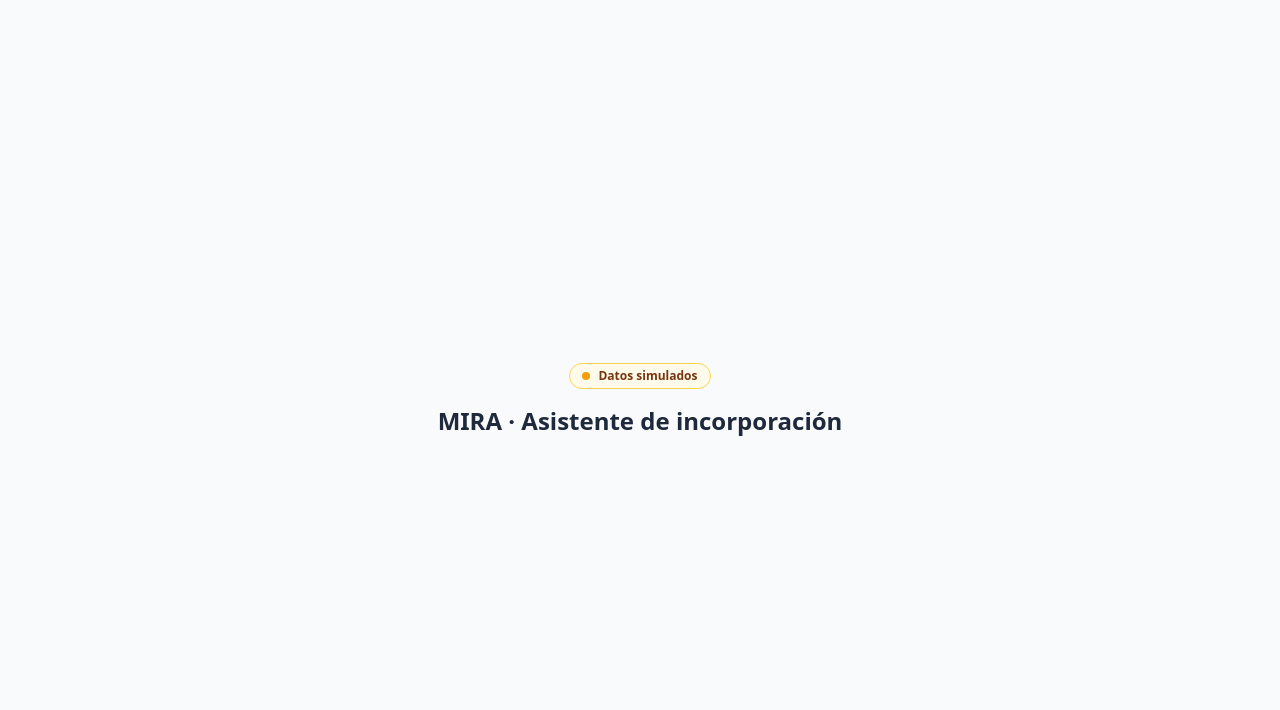
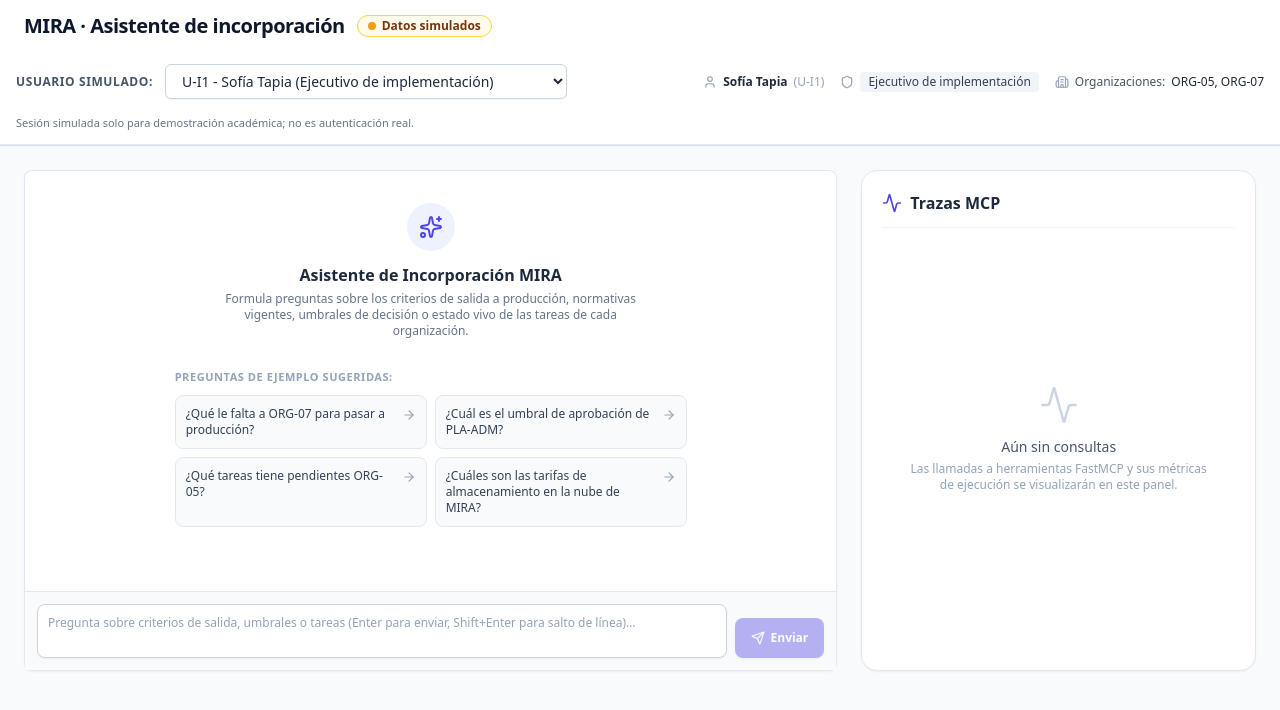
Before and after one commit to elesteber/entrega3-mira-rag-mcp, a React (Vite) app in the folder frontend/: page / in a window 1280 px wide. Shown: the top 710 px of the page. Built offline with nearby package versions, Linux system fonts and the light colour scheme.

Commit message:
feat(frontend): T023 layout principal con selector, chat y panel lateral

```diff
--- a/frontend/src/App.tsx
+++ b/frontend/src/App.tsx
@@ -1,22 +1,76 @@
+import { useState } from 'react'
+import { Activity } from 'lucide-react'
 import { isMockMode } from './services/api'
+import type { SimulatedUser } from './types'
+import { SessionSelector } from './components/SessionSelector'
+import { ChatInterface } from './components/ChatInterface'
 
-function App() {
+export function App() {
+  const [currentUser, setCurrentUser] = useState<SimulatedUser | null>(null)
+
   return (
-    <main className="min-h-screen bg-slate-50 text-slate-900 flex flex-col items-center justify-center p-4">
+    <div className="min-h-screen bg-slate-50 text-slate-900 flex flex-col">
+      {/* Barra superior con encabezado institucional y selector de sesión */}
+      <header className="border-b border-slate-200 bg-white">
+        <div className="mx-auto flex max-w-7xl items-center justify-between px-4 py-3 sm:px-6">
+          <div className="flex items-center gap-3">
+            <h1 className="text-xl font-bold tracking-tight text-slate-900">
+              MIRA · Asistente de incorporación
+            </h1>
             {isMockMode() && (
               <aside
                 role="status"
                 aria-label="Aviso de modo simulado"
-          className="mb-4 inline-flex items-center gap-2 rounded-full border border-amber-300 bg-amber-50 px-3 py-1 text-xs font-semibold text-amber-900"
+                className="inline-flex items-center gap-1.5 rounded-full border border-amber-300 bg-amber-50 px-2.5 py-0.5 text-xs font-semibold text-amber-900"
               >
                 <span className="h-2 w-2 rounded-full bg-amber-500" />
                 Datos simulados
               </aside>
             )}
-      <h1 className="text-2xl font-bold text-slate-800">
-        MIRA · Asistente de incorporación
-      </h1>
+          </div>
+        </div>
+        <SessionSelector onSessionChange={setCurrentUser} />
+      </header>
+
+      {/* Área principal con dos columnas responsivas */}
+      <main className="mx-auto flex-1 max-w-7xl w-full p-4 sm:p-6">
+        <div className="grid grid-cols-1 gap-6 lg:grid-cols-3">
+          {/* Columna izquierda: ChatInterface */}
+          <section
+            aria-label="Chat con el asistente"
+            className="flex flex-col lg:col-span-2"
+          >
+            <ChatInterface
+              key={currentUser?.usuario_id ?? 'initial-session'}
+              organizationContext={currentUser?.orgs_asignadas?.[0] ?? null}
+            />
+          </section>
+
+          {/* Columna derecha: Panel reservado Trazas MCP (debajo en pantallas pequeñas) */}
+          <aside
+            aria-label="Panel de Trazas MCP"
+            className="flex flex-col rounded-2xl border border-slate-200 bg-white p-5 shadow-sm lg:col-span-1"
+          >
+            <div className="flex items-center gap-2 border-b border-slate-100 pb-3">
+              <Activity className="h-5 w-5 text-indigo-600" aria-hidden="true" />
+              <h2 className="text-base font-semibold text-slate-800">Trazas MCP</h2>
+            </div>
+            <div className="flex flex-1 flex-col items-center justify-center p-6 text-center text-slate-400">
+              <Activity
+                className="mb-3 h-10 w-10 text-slate-300 stroke-[1.5]"
+                aria-hidden="true"
+              />
+              <p className="text-sm font-medium text-slate-600">
+                Aún sin consultas
+              </p>
+              <p className="mt-1 text-xs text-slate-400 max-w-xs">
+                Las llamadas a herramientas FastMCP y sus métricas de ejecución se visualizarán en este panel.
+              </p>
+            </div>
+          </aside>
+        </div>
       </main>
+    </div>
   )
 }
 
```
Also changed, not shown: 1 other file (tests, documents, lock files or other folders). Lines whose indentation alone changed are shown as unchanged.
